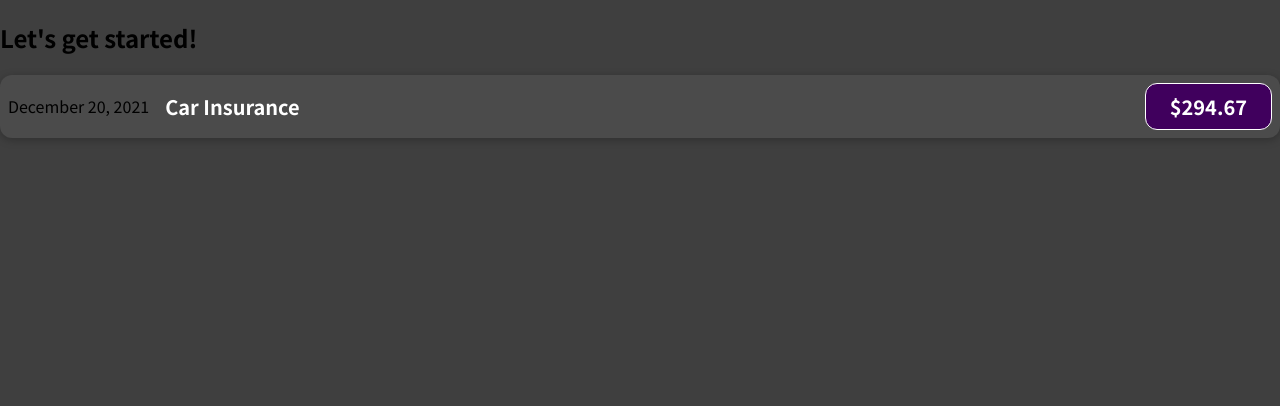
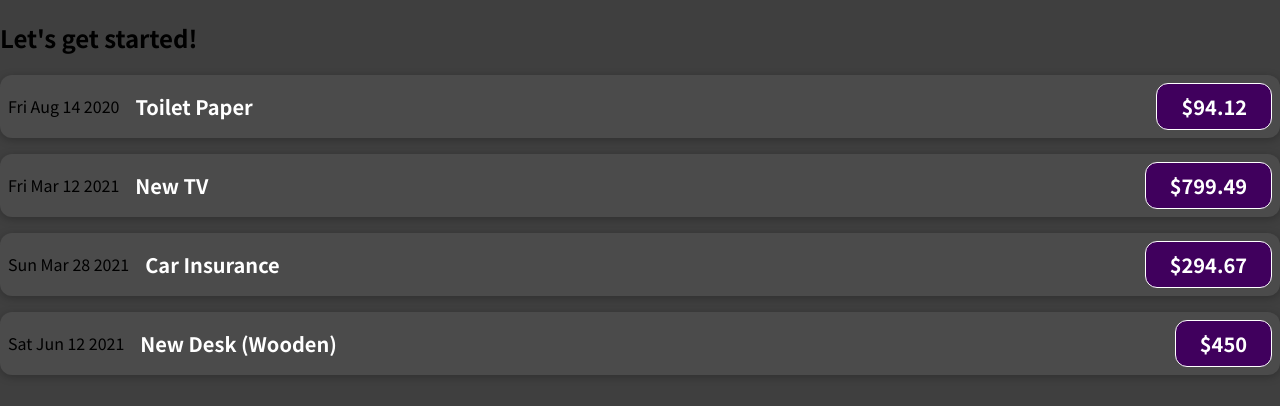
Before and after one commit to OvernightSolo/react-complete-guide, a JavaScript app: page / in a window 1280 px wide. Shown: the top 406 px of the page. Built offline with nearby package versions, Linux system fonts and the light colour scheme.

Commit message:
added dynamic data to expense items component

```diff
--- a/src/App.js
+++ b/src/App.js
@@ -1,10 +1,51 @@
 import ExpenseItem from "./components/ExpenseItem";
 
 function App() {
+  const expenses = [
+    {
+      id: "e1",
+      title: "Toilet Paper",
+      amount: 94.12,
+      date: new Date(2020, 7, 14),
+    },
+    { id: "e2", title: "New TV", amount: 799.49, date: new Date(2021, 2, 12) },
+    {
+      id: "e3",
+      title: "Car Insurance",
+      amount: 294.67,
+      date: new Date(2021, 2, 28),
+    },
+    {
+      id: "e4",
+      title: "New Desk (Wooden)",
+      amount: 450,
+      date: new Date(2021, 5, 12),
+    },
+  ];
+
   return (
     <div>
       <h2>Let's get started!</h2>
-      <ExpenseItem></ExpenseItem>
+      <ExpenseItem
+        title={expenses[0].title}
+        amount={expenses[0].amount}
+        date={expenses[0].date}
+      ></ExpenseItem>
+      <ExpenseItem
+        title={expenses[1].title}
+        amount={expenses[1].amount}
+        date={expenses[1].date}
+      ></ExpenseItem>
+      <ExpenseItem
+        title={expenses[2].title}
+        amount={expenses[2].amount}
+        date={expenses[2].date}
+      ></ExpenseItem>
+      <ExpenseItem
+        title={expenses[3].title}
+        amount={expenses[3].amount}
+        date={expenses[3].date}
+      ></ExpenseItem>
     </div>
   );
 }
--- a/src/components/ExpenseItem.js
+++ b/src/components/ExpenseItem.js
@@ -1,12 +1,12 @@
 import "./ExpenseItem.css";
 
-const ExpenseItem = () => {
+const ExpenseItem = props => {
   return (
     <div className="expense-item">
-      <div>December 20, 2021</div>
+      <div>{props.date.toDateString()}</div>
       <div className="expense-item__description">
-        <h2>Car Insurance</h2>
-        <div className="expense-item__price">$294.67</div>
+        <h2>{props.title}</h2>
+        <div className="expense-item__price">${props.amount}</div>
       </div>
     </div>
   );
```
